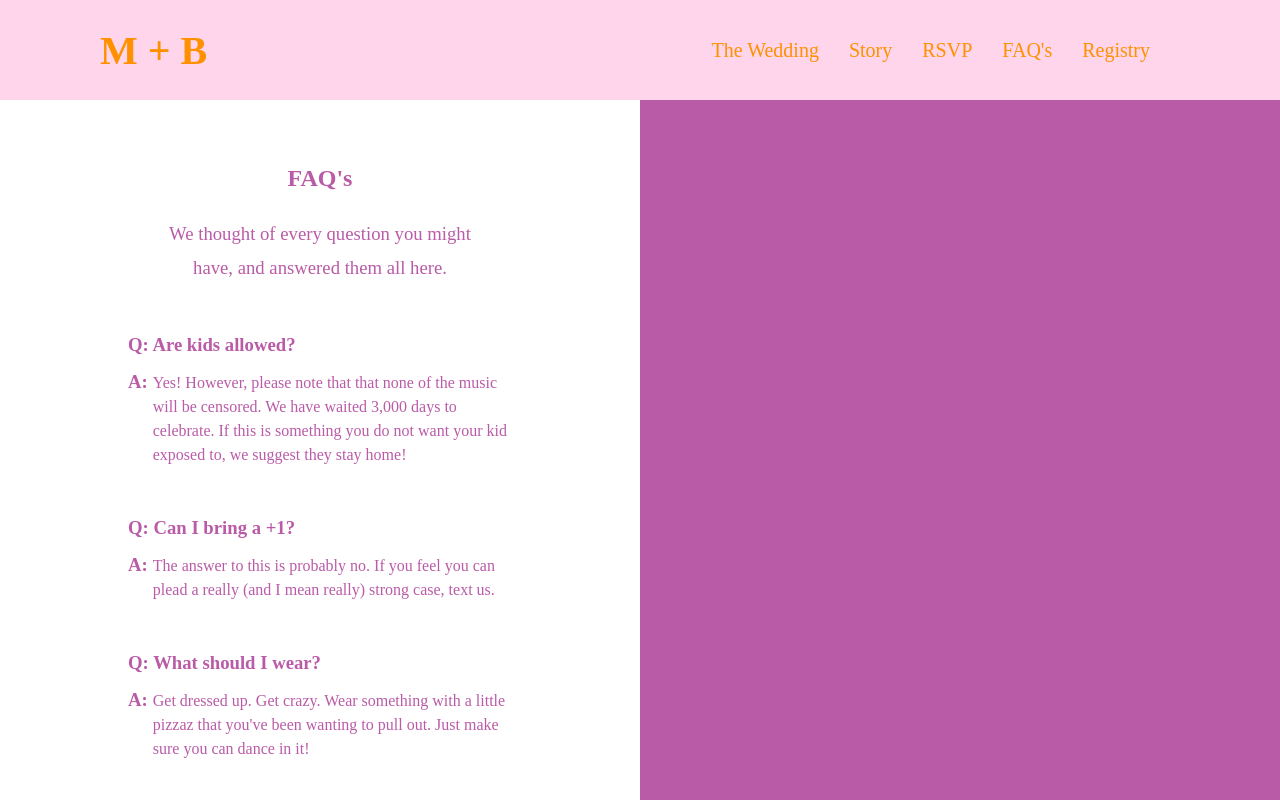
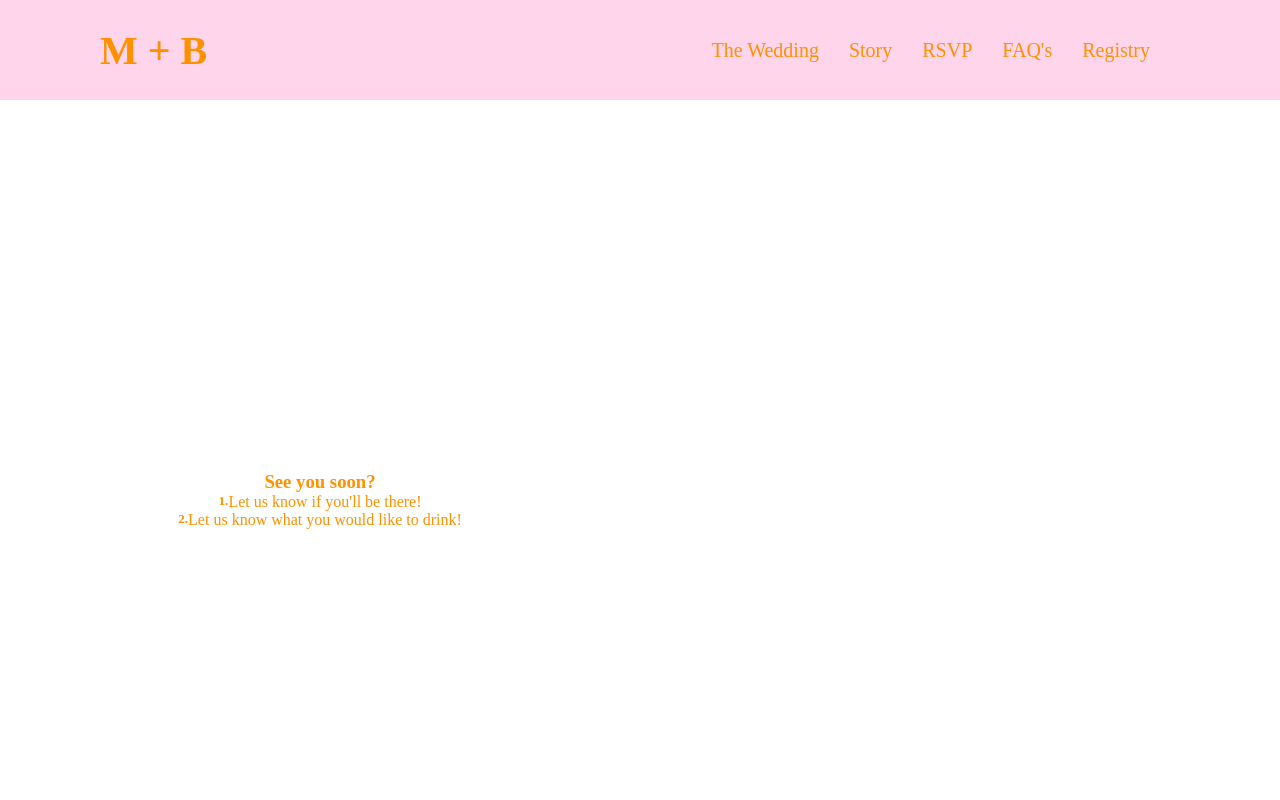
Before and after one commit to MarcoTaco/mb-wedding-site2.0, a React (Create React App) app: page / in a window 1280 px wide. Shown: the top 800 px of the page. Built offline with nearby package versions, Linux system fonts and the light colour scheme.

Commit message:
rsvp page in progress

```diff
--- a/src/components/FaqQuestion.tsx
+++ b/src/components/FaqQuestion.tsx
@@ -10,7 +10,7 @@ function FaqQuestion({question, answer}: FaqQuestionProps){
     return(
         <div className="faq-question">
             <div className="question">
-                <h3><strong>Q: </strong>{question}</h3>
+                <h3><strong>Q: </strong></h3><h3>{question}</h3>
             </div>
             <div className="answer">
                 <h3><strong>A: </strong></h3><p>{answer}</p>
--- a/src/pages/App.tsx
+++ b/src/pages/App.tsx
@@ -8,8 +8,8 @@ function App() {
   return (
     <React.StrictMode>
       {/* <HomePage /> */}
-      <FaqPage />
-      {/* <RsvpPage /> */}
+      {/* <FaqPage /> */}
+      <RsvpPage />
     </React.StrictMode>
   );
 }
--- a/src/pages/RsvpPage.tsx
+++ b/src/pages/RsvpPage.tsx
@@ -4,9 +4,17 @@ import "../styles/RsvpPage.css";
 
 function RsvpPage(){
     return(
-        <div className="Rsvp-main">
-            <div className="rsvp-text">
-
+        <div className="rsvp-main">
+            <div className="rsvp-text-section">
+                <div className="rsvp-header">
+                    <h3>See you soon?</h3>
+                </div>
+                <div className="rsvp-text">
+                    <h5>1. </h5><p>Let us know if you'll be there!</p>
+                </div>
+                <div className="rsvp-text">
+                    <h5>2. </h5><p>Let us know what you would like to drink!</p>
+                </div>
             </div>
             <div className="rsvp-form-section">
                 <RsvpForm />
--- a/src/styles/FaqPage.css
+++ b/src/styles/FaqPage.css
@@ -18,6 +18,7 @@
 }
 .faqs-header{
     text-align: center;
+    font-size: 20px;
 }
 .faqs-header h2{
     color: #BA5BA7;
--- a/src/styles/FaqQuestion.css
+++ b/src/styles/FaqQuestion.css
@@ -8,10 +8,19 @@
 .question, .answer{
     color: #BA5BA7;
 }
+.question h3{
+    font-size: 20px
+}
+.question h3:first-child{
+    padding-right: 5px;
+}
 .answer h3{
     padding-right: 5px;
+    font-size: 20px;
 }
 .question{
+    display: flex;
+    flex-direction: row;
     padding-bottom: 15px;
 }
 .answer{
@@ -21,4 +30,5 @@
 }
 .answer p{
     line-height: 1.5;
+    font-size: 20px;
 }
--- a/src/styles/NavBar.css
+++ b/src/styles/NavBar.css
@@ -12,9 +12,10 @@ ul{
 .navigation-bar{
     width: 100%;
     height: 100px;
-    background-color: red;
     display: flex;
     flex-direction: row;
+    background-color: #FED5EB;
+    color: #FF9100;
 }
 .logo{
     height: 100px;
@@ -27,10 +28,6 @@ ul{
 .logo h4{
     font-size: 40px;
 }
-.navigation-bar{
-    background-color: #FED5EB;
-    color: #FF9100;
-}
 .navigation-bar nav{
     width: 80%;
     display: flex;
--- a/src/styles/RsvpPage.css
+++ b/src/styles/RsvpPage.css
@@ -0,0 +1,26 @@
+h3, h5, p{
+    color: #FF9100;
+}
+.rsvp-main{
+    width: 100%;
+    height: 100vh;
+    display: flex;
+    flex-direction: row;
+    align-items: center;
+    justify-content: center;
+}
+.rsvp-text-section{
+    width: 50%;
+    display: flex;
+    flex-direction: column;
+    justify-content: center;
+    align-items: center;
+}
+.rsvp-form-section{
+    width: 50%;
+}
+.rsvp-text{
+    display: flex;
+    flex-direction: row;
+    justify-content: flex-start;
+}
```
